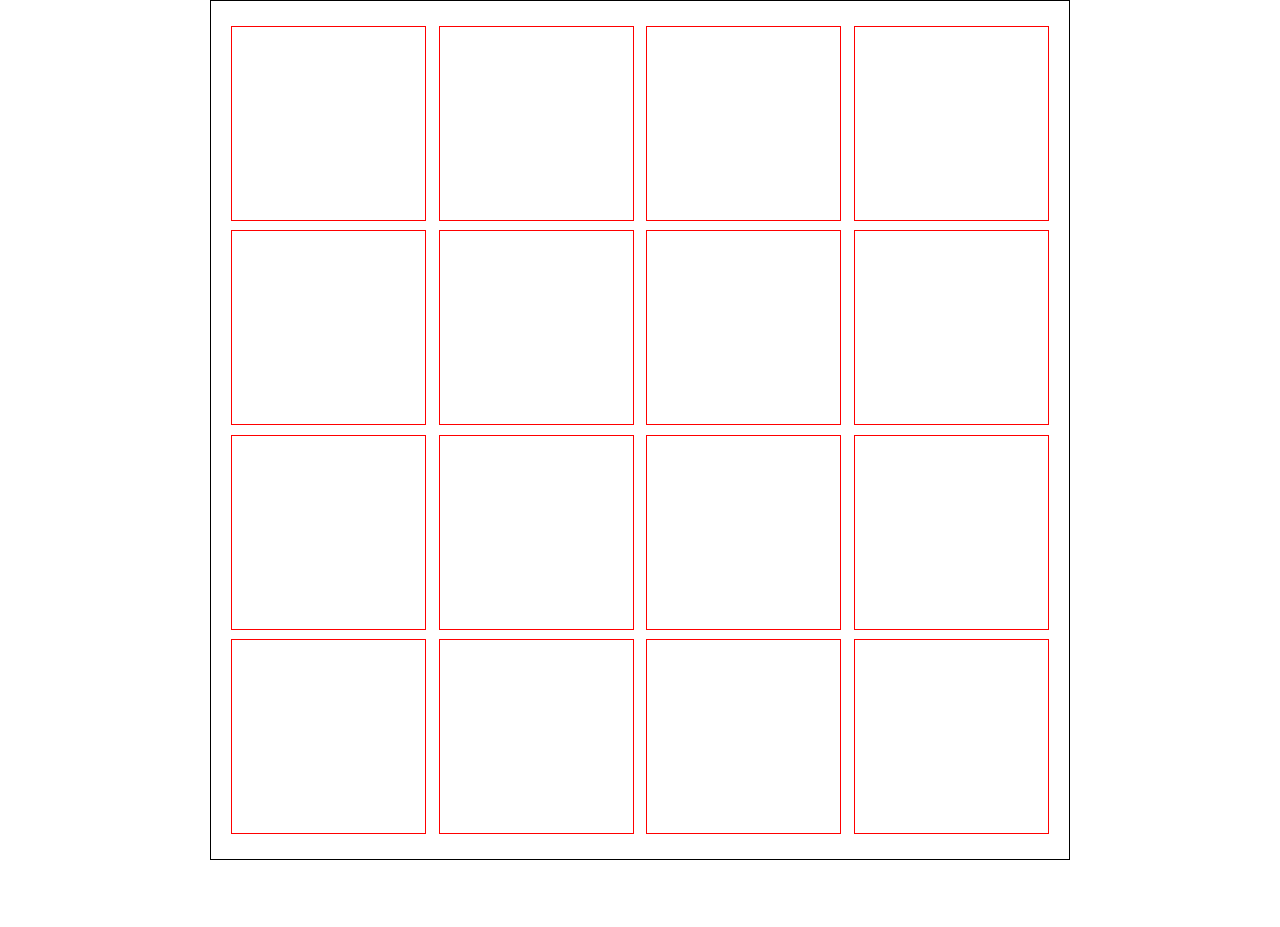
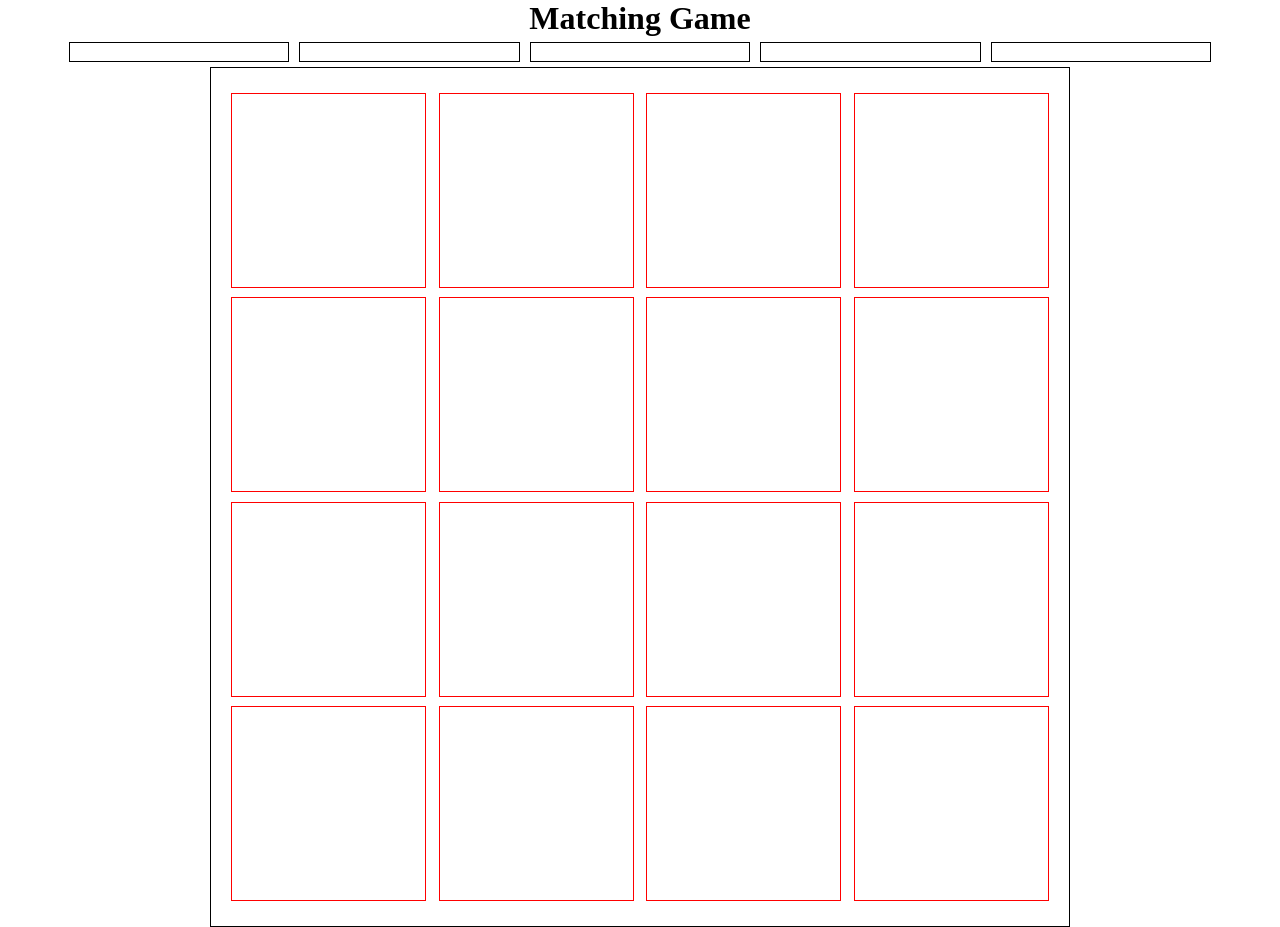
Before and after one commit to maevanapcontact/fend-memory-game, a website: page src/index.html in a window 1280 px wide. Before the commit the page ends 860 px from the top, so only its background shows below. Drawn offline with Linux system fonts and the light colour scheme.

Commit message:
feat: add elements around the grid

```diff
--- a/src/css/style.css
+++ b/src/css/style.css
@@ -3,6 +3,27 @@
   box-sizing: border-box;
   margin: 0;
   padding: 0;
+}
+
+/* MAIN HEADER */
+/* ------------------------ */
+.main-header h1 {
+  text-align: center;
+}
+
+/* INFOS */
+/* ------------------------ */
+.infos {
+  display: flex;
+  width: 90%;
+  margin: auto;
+}
+
+.infos > div {
+  width: 20%;
+  height: 20px;
+  margin: 5px;
+  border: 1px solid #000;
 }
 
 /* MAIN GRID */
--- a/src/index.html
+++ b/src/index.html
@@ -7,6 +7,23 @@
     <title>Memory Game</title>
   </head>
   <body>
+    <!-- MAIN HEADER -->
+    <header class="main-header">
+      <h1>Matching Game</h1>
+    </header>
+    <!-- SECTION: INFOS -->
+    <section class="infos">
+      <!-- Stars -->
+      <div class="stars"></div>
+      <!-- Moves -->
+      <div class="moves"></div>
+      <!-- Player -->
+      <div class="player"></div>
+      <!-- Score -->
+      <div class="score"></div>
+      <!-- Reset -->
+      <div class="reset"></div>
+    </section>
     <!-- MAIN GRID -->
     <main class="main-grid">
       <!-- Card 01 -->
```
